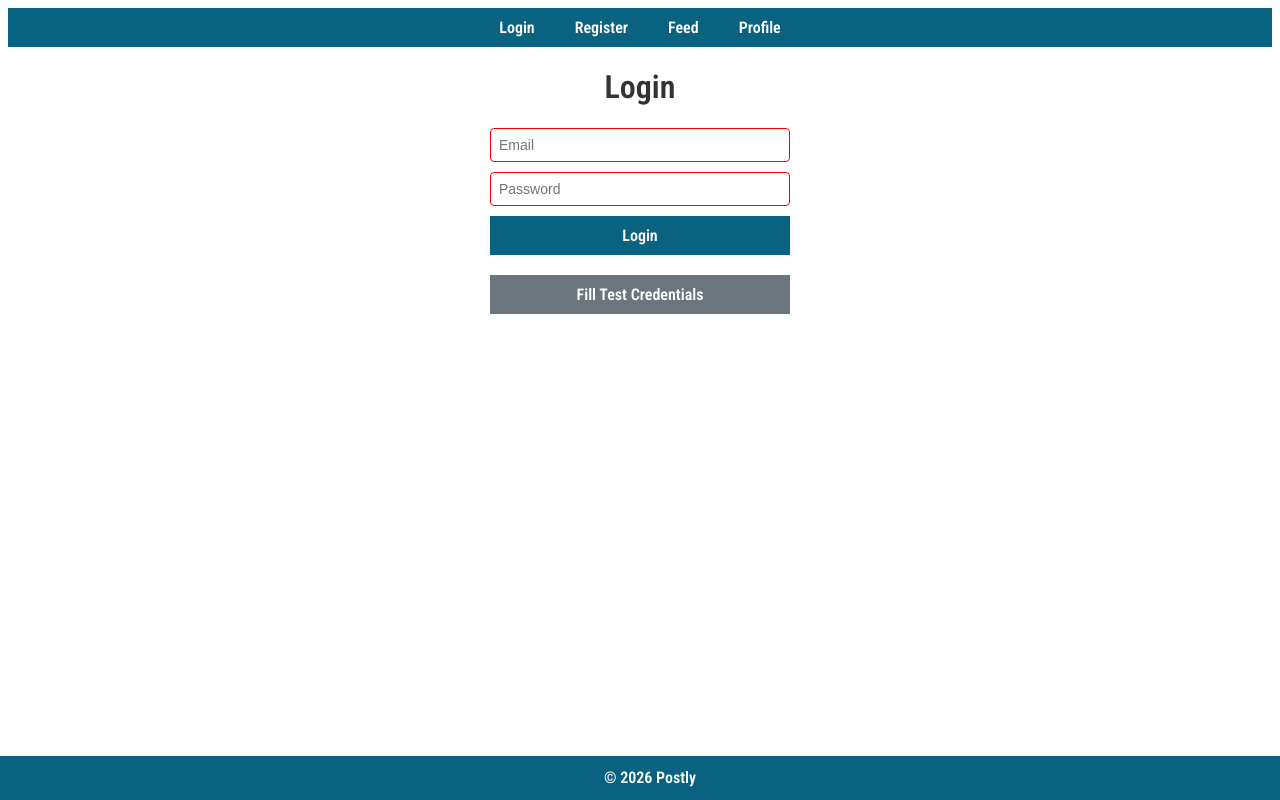
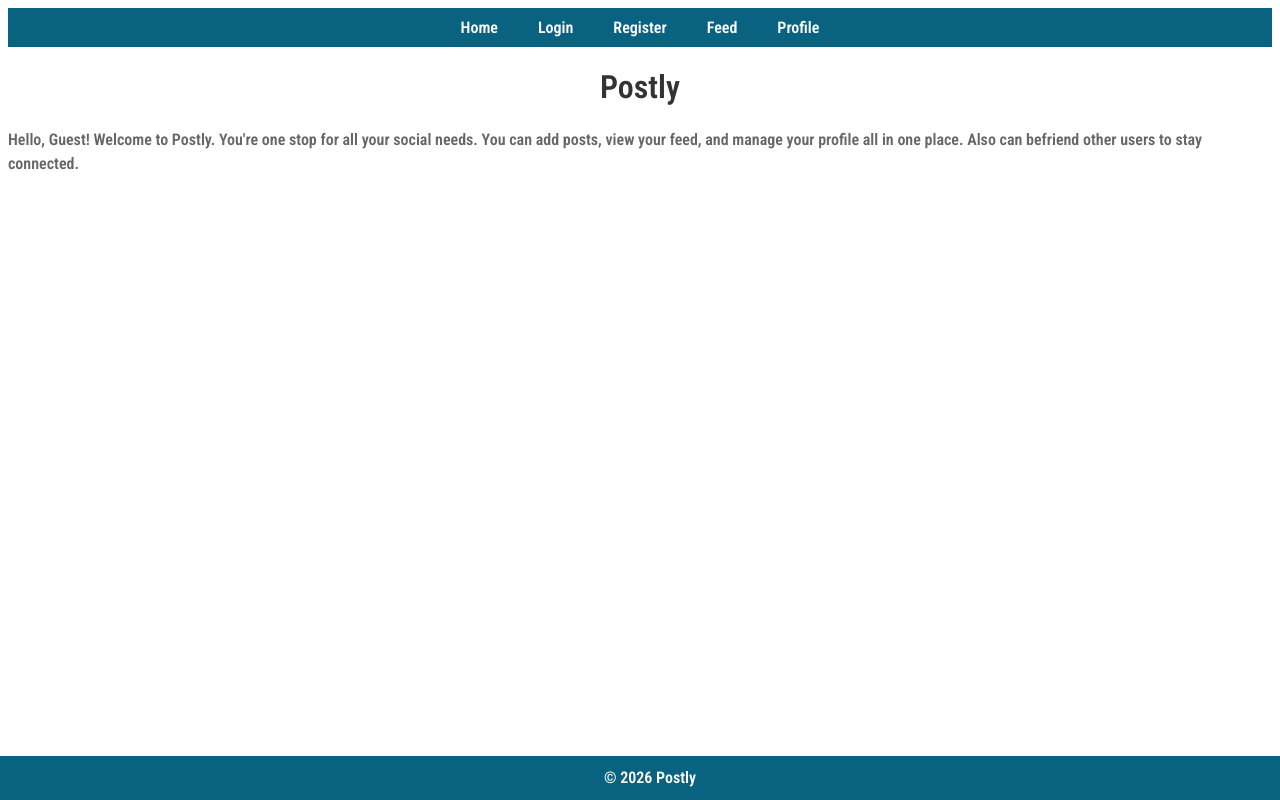
Before and after one commit to meluhrose/Bubble_Social, a plain HTML site: page index.html in a window 1280 px wide. Drawn offline with Linux system fonts and the light colour scheme.

Commit message:
Add homepage and set as default route

```diff
--- a/index.html
+++ b/index.html
@@ -12,6 +12,7 @@
 <body>
     <nav>
         <ul>
+            <li><a href="#/homepage">Home</a></li>
             <li><a href="#/login">Login</a></li>
             <li><a href="#/register">Register</a></li>
             <li><a href="#/feed">Feed</a></li>
--- /dev/null
+++ b/pages/homepage.js
@@ -0,0 +1,12 @@
+export function showHomepage() {
+  const app = document.getElementById("app");
+
+  app.innerHTML = `
+    <h1>Postly</h1>
+    <div id="homepage" class="homepage-container">
+      <p>Hello, ${localStorage.getItem("userName") || "Guest"}! Welcome to Postly. You're one stop for all your social needs. You can add posts, view your feed, and manage your profile all in one place. Also can befriend other users to stay connected.</p>
+    </div>
+  `;
+
+  // handle homepage here
+}
--- a/route.js
+++ b/route.js
@@ -1,3 +1,4 @@
+import { showHomepage } from "./pages/homepage.js";
 import { showLogin } from "./pages/login.js";
 import { showRegister } from "./pages/register.js";
 import { showFeed } from "./pages/feed.js";
@@ -5,7 +6,7 @@ import { showPost } from "./pages/post.js";
 import { showProfile } from "./pages/profile.js";
 
 export function router() {
-  const hash = window.location.hash || "#/login";
+  const hash = window.location.hash || "#/homepage";
 
   if (hash.startsWith("#/login")) {
     showLogin();
@@ -17,5 +18,7 @@ export function router() {
     showPost();
   } else if (hash.startsWith("#/profile")) {
     showProfile();
+  } else {
+    showHomepage();
   }
 }
```
